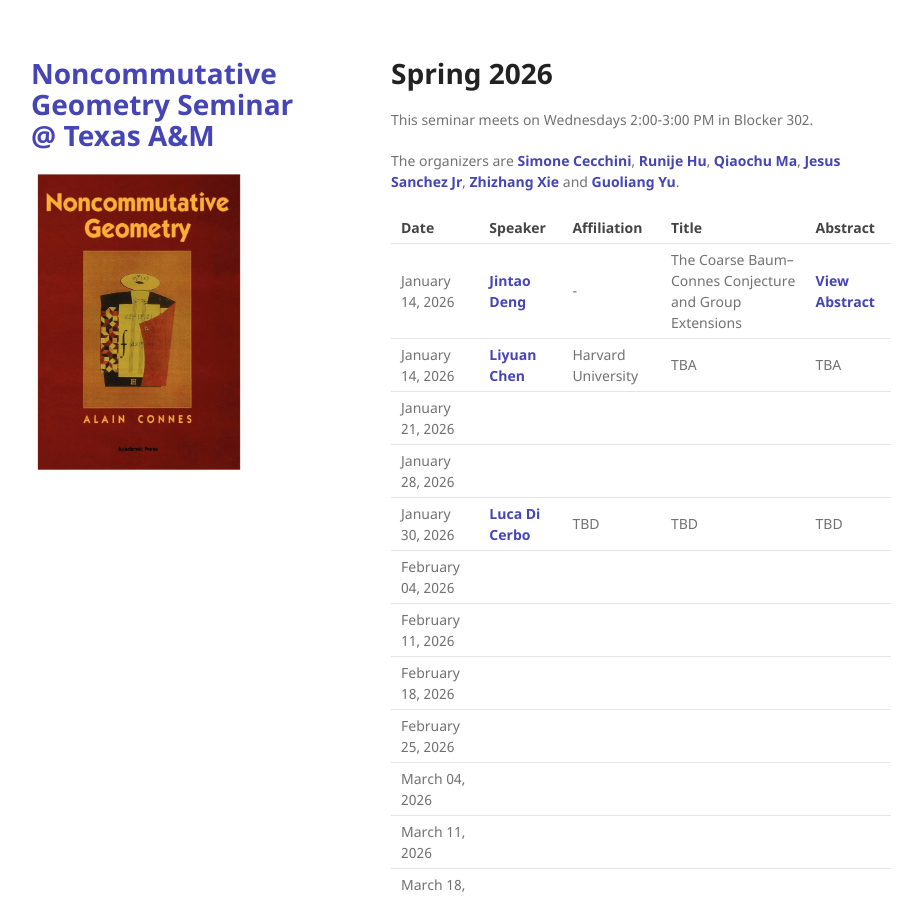
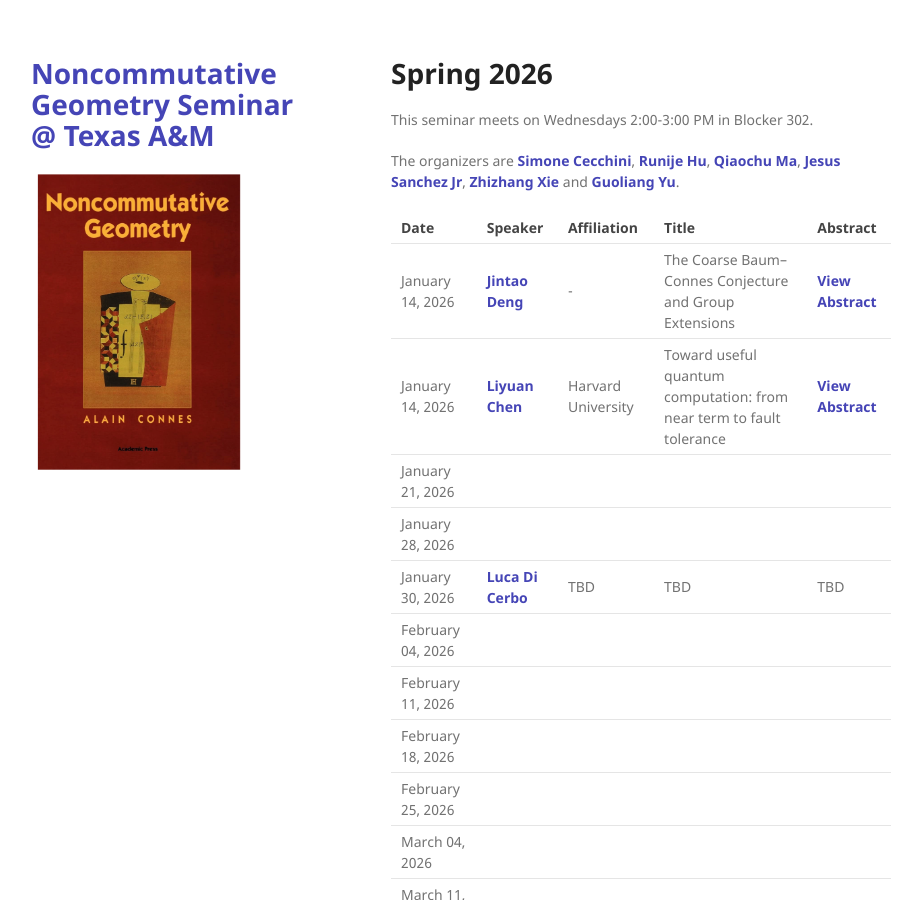
Before and after one commit to tamu-seminar/noncommutative-geometry, a Jekyll site: the page built from index.md, in a window 1280 px wide and 900 px high. Shown: the whole window, without its empty margins (179-1101 px from the left). Built offline with Jekyll 4.4.1, drawn with Linux system fonts in a browser that asks for light colours.

Commit message:
update liyuan chen's abstract

```diff
--- a/index.md
+++ b/index.md
@@ -24,7 +24,7 @@
 | Date         | Speaker | Affiliation| Title | Abstract |
 |--------------|---------|------------|-------|-------|
 | January 14, 2026   |  [Jintao Deng](https://sites.google.com/view/jintaodengspersonalpage/home)  | - | The Coarse Baum–Connes Conjecture and Group Extensions | <span class="abstract-link" onclick="showAbstract('Jintao-Deng')">View Abstract</span>  |
-| January 14, 2026   |  [Liyuan Chen](https://scholar.google.com/citations?user=s1p6dPsAAAAJ&hl=en) | Harvard University | TBA | TBA  |
+| January 14, 2026   |  [Liyuan Chen](https://scholar.google.com/citations?user=s1p6dPsAAAAJ&hl=en) | Harvard University | Toward useful quantum computation: from near term to fault tolerance | <span class="abstract-link" onclick="showAbstract('Liyuan-Chen')">View Abstract</span>  |
 | January 21, 2026   |  |  |   |  |
 | January 28, 2026 |  |  |   |    |
 | January 30, 2026 | [Luca Di Cerbo](https://people.clas.ufl.edu/ldicerbo/) |  TBD | TBD  |  TBD  |
@@ -62,6 +62,10 @@
 
 <div id="Jintao-Deng" style="display:none;">
 The coarse Baum–Connes conjecture is a central problem in noncommutative geometry, capturing deep connections between operator algebras and the large-scale geometry of metric spaces. While the conjecture is inherently coarse-geometric in nature, understanding its behavior under group extensions presents significant challenges, as extensions often obscure large-scale geometric properties. In this talk, I will discuss recent progress on the coarse Baum–Connes conjecture for groups arising from extensions, highlighting the techniques used to analyze their coarse geometry.
+</div>
+
+<div id="Liyuan-Chen" style="display:none;">
+Two central goals in quantum science are (i) near-term simulation of many-body physics and (ii) scalable, fault-tolerant quantum computation in the long term. I will present two recent advances toward both aims. For (i), we present theoretical and experimental studies of globally controlled analog simulators, positioning them as principled platforms for quantum simulation. For (ii), we develop a non-Abelian topological framework in two dimensions that provides a route to fault-tolerant universality and remains compatible with current devices. Together, these results outline a practical trajectory from near-term simulation to scalable quantum computation.
 </div>
 
 
```
